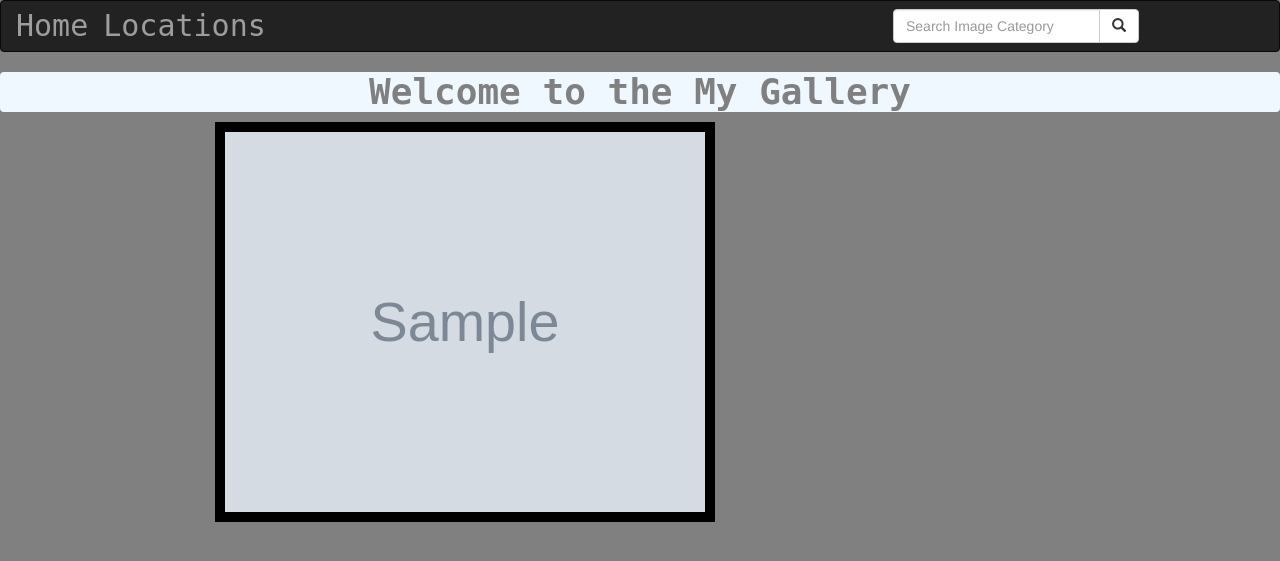
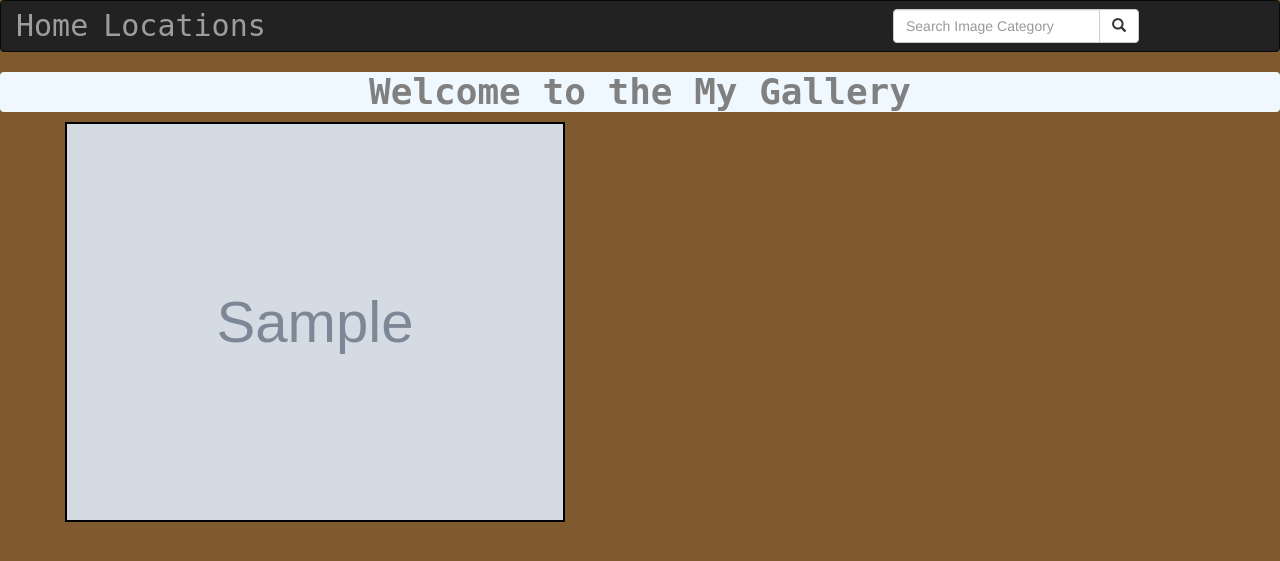
Before and after one commit to Pnshimiye/pixels, a Django app: page / in a window 1280 px wide. Shown: the top 561 px of the page. Run offline with Django 3.2, Linux system fonts and the light colour scheme; tables that the repository leaves empty hold one stand-in row (values such as "Sample post"); grey boxes marked "Sample" are stand-in pictures; some libraries are stand-ins or nearby versions.

Commit message:
final commit b4 deploying

```diff
--- a/static/css/styles.css
+++ b/static/css/styles.css
@@ -27,14 +27,14 @@ display:inline-block;
 #pictures{
   margin-left:auto;
   margin-right:auto;
-  padding-inline-start:200px;
-  margin-inline-end:-140px;
+  padding-inline-start:50px;
+  /* margin-inline-end:-140px; */
 
 }body{
-  background-color: grey;
+  background-color: rgb(128, 90, 47);
 }
 #pictures a img{
-  padding: 10px;
+  padding: 2px;
   background-color: rgb(0, 0, 0);
   transition: transform .2s; /* Animation */
   width: 500px;
```
